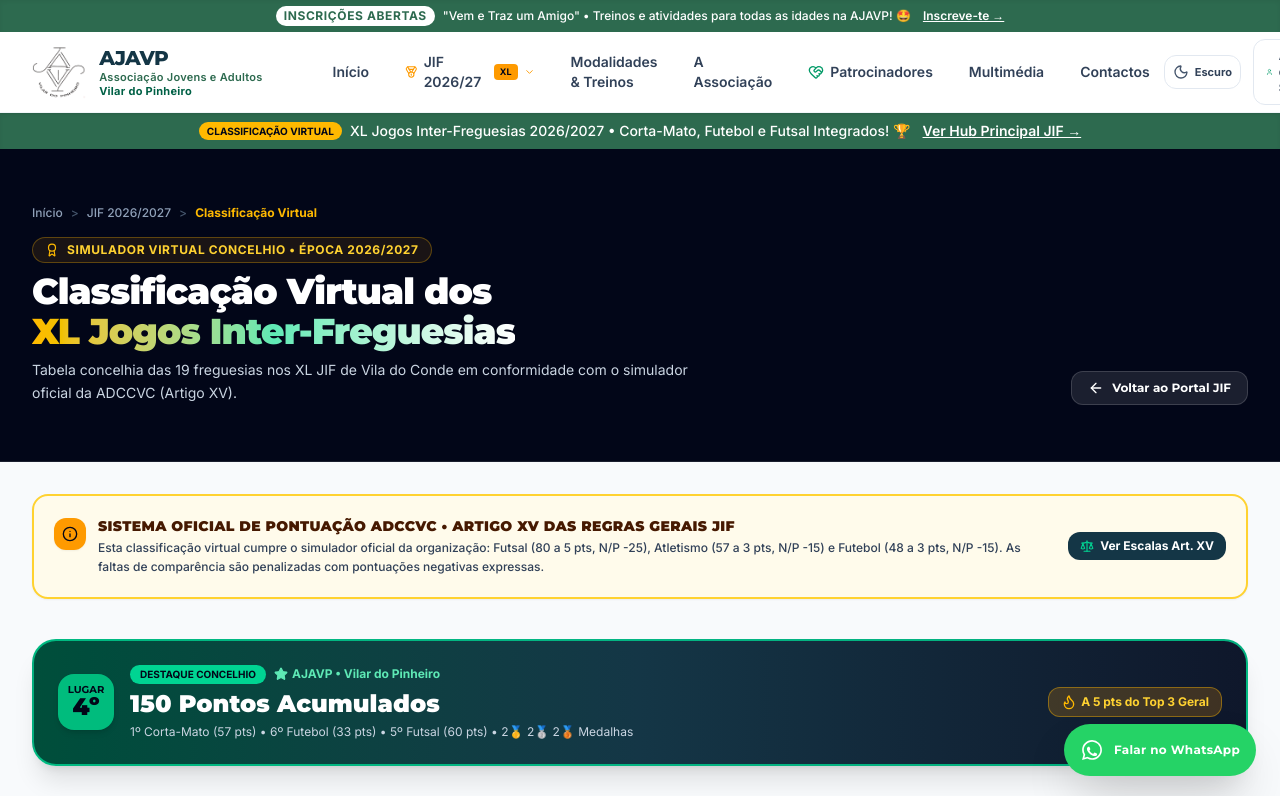
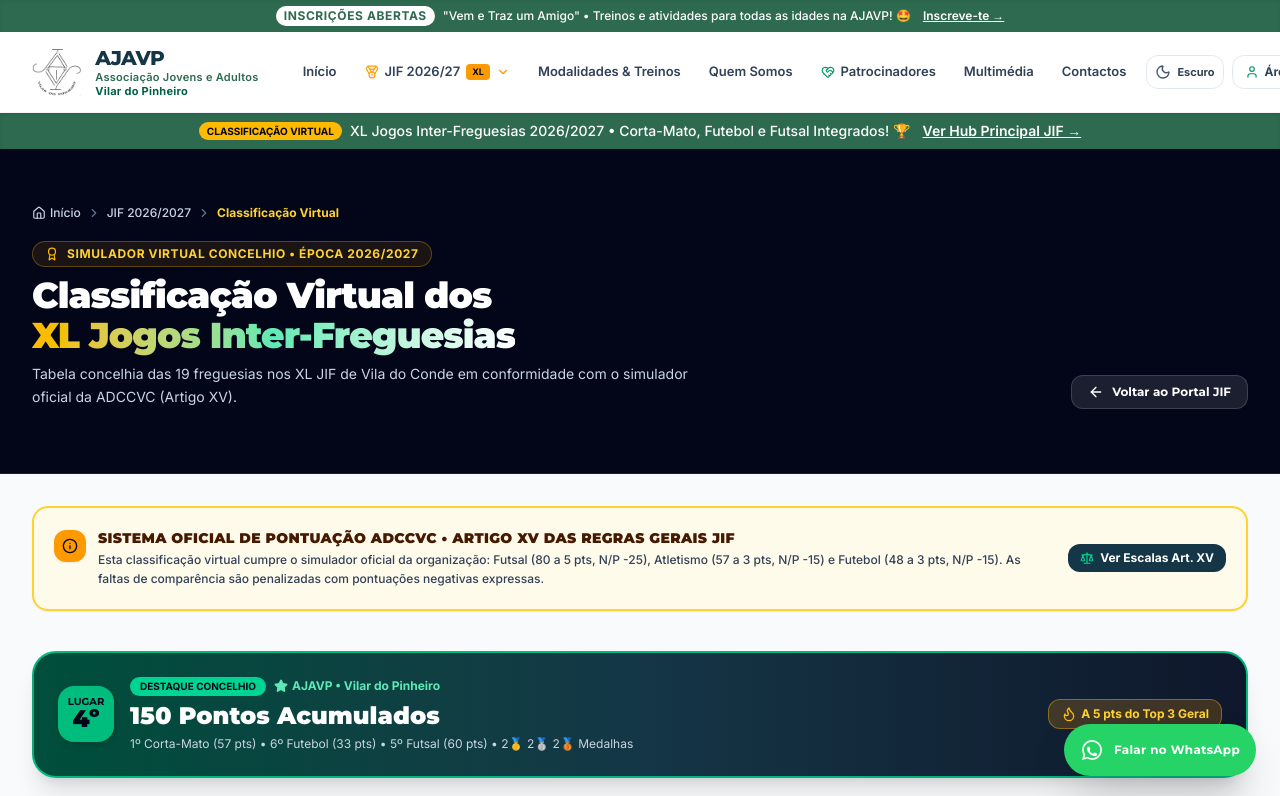
Before and after one commit to SirRugLessOnAverage/ajavp-site, a Next.js app: page /jif/classificacao in a window 1280 px wide. Shown: the top 796 px of the page. Built offline with nearby package versions, Linux system fonts and the light colour scheme.

Commit message:
style(nav): rename 'A Associação' to 'Quem Somos' and standardize Breadcrumbs alignment across all pages

```diff
--- a/app/acessibilidade/page.tsx
+++ b/app/acessibilidade/page.tsx
@@ -79,11 +79,11 @@
     <div className="bg-slate-50 dark:bg-slate-950 text-slate-900 dark:text-white transition-colors">
       <div id="conteudo-principal">
         {/* HERO BANNER */}
-        <section className="relative pt-12 pb-16 lg:pt-16 lg:pb-20 overflow-hidden bg-linear-to-b from-emerald-50/80 via-white to-slate-50 dark:from-ajavp-green-dark/45 dark:via-slate-950 dark:to-slate-950 border-b border-slate-200 dark:border-white/10">
-          <div className="max-w-5xl mx-auto px-4 sm:px-6 lg:px-8 relative z-10">
+        <section className="relative pt-12 pb-16 lg:pt-14 lg:pb-20 overflow-hidden bg-linear-to-b from-emerald-50/80 via-white to-slate-50 dark:from-ajavp-green-dark/45 dark:via-slate-950 dark:to-slate-950 border-b border-slate-200 dark:border-white/10">
+          <div className="max-w-7xl mx-auto px-4 sm:px-6 lg:px-8 relative z-10">
             <Breadcrumbs
               items={[{ label: "Acessibilidade & Usabilidade" }]}
-              className="mb-6"
+              className="mb-5"
             />
             <div className="inline-flex items-center gap-2 px-4 py-1.5 rounded-full bg-brand-green/10 dark:bg-ajavp-green/20 border border-brand-green/30 dark:border-ajavp-green-light/30 text-brand-green dark:text-ajavp-green-light text-xs font-bold uppercase tracking-widest mb-6">
               <span aria-hidden="true">♿</span>
--- a/app/associacao/page.tsx
+++ b/app/associacao/page.tsx
@@ -199,19 +199,19 @@
   return (
     <>
       {/* Hero Header */}
-      <section className="relative py-16 sm:py-20 overflow-hidden bg-slate-50 dark:bg-slate-950 text-slate-900 dark:text-white border-b border-slate-200 dark:border-white/10">
+      <section className="relative pt-12 pb-16 lg:pt-14 lg:pb-20 overflow-hidden bg-slate-50 dark:bg-slate-950 text-slate-900 dark:text-white border-b border-slate-200 dark:border-white/10">
         <div className="max-w-7xl mx-auto px-4 sm:px-6 lg:px-8 relative z-10">
-          <div className="max-w-3xl space-y-4">
-            <Breadcrumbs
-              variant="adaptive"
-              items={[{ label: "A Associação" }]}
-              className="mb-2"
-            />
-            <div className="inline-flex items-center gap-2 px-3.5 py-1.5 rounded-full bg-emerald-50 dark:bg-emerald-500/20 text-emerald-800 dark:text-emerald-300 text-xs font-bold uppercase tracking-wider border border-emerald-200/80 dark:border-emerald-500/30">
+          <Breadcrumbs
+            variant="adaptive"
+            items={[{ label: "Quem Somos" }]}
+            className="mb-5"
+          />
+          <div className="max-w-3xl">
+            <div className="inline-flex items-center gap-2 px-3.5 py-1.5 rounded-full bg-emerald-50 dark:bg-emerald-500/20 text-emerald-800 dark:text-emerald-300 text-xs font-bold uppercase tracking-wider border border-emerald-200/80 dark:border-emerald-500/30 mb-6">
               <Shield className="w-4 h-4 text-emerald-600 dark:text-emerald-400" />
               <span>Identidade, Valores &amp; Instalações</span>
             </div>
-            <h1 className="font-heading font-black text-3xl sm:text-5xl text-brand-navy dark:text-white tracking-tight leading-tight">
+            <h1 className="font-heading font-black text-3xl sm:text-5xl text-brand-navy dark:text-white tracking-tight leading-tight mb-6">
               Quem Somos &bull; AJAVP
             </h1>
             <p className="text-slate-600 dark:text-slate-300 text-sm sm:text-base leading-relaxed font-medium">
--- a/app/contactos/page.tsx
+++ b/app/contactos/page.tsx
@@ -14,13 +14,13 @@
     <div className="bg-slate-50 dark:bg-slate-950 text-slate-900 dark:text-white transition-colors">
       <div>
         {/* HERO COM FOTOGRAFIA DE UNIÃO DA EQUIPA */}
-        <section className="relative pt-12 pb-20 lg:pt-16 lg:pb-24 overflow-hidden bg-linear-to-b from-emerald-50/70 via-white to-slate-50 dark:from-ajavp-green-dark/45 dark:via-slate-950 dark:to-slate-950 border-b border-slate-200 dark:border-white/10 transition-colors">
+        <section className="relative pt-12 pb-20 lg:pt-14 lg:pb-24 overflow-hidden bg-linear-to-b from-emerald-50/70 via-white to-slate-50 dark:from-ajavp-green-dark/45 dark:via-slate-950 dark:to-slate-950 border-b border-slate-200 dark:border-white/10 transition-colors">
           <div className="max-w-7xl mx-auto px-4 sm:px-6 lg:px-8 relative z-10">
             <Breadcrumbs
               items={[{ label: "Contactos & Inscrições" }]}
-              className="mb-6"
+              className="mb-5"
             />
-            <div className="grid grid-cols-1 lg:grid-cols-12 gap-12 items-center">
+            <div className="grid grid-cols-1 lg:grid-cols-12 gap-12 items-start">
               <div className="lg:col-span-7">
                 <div className="inline-flex items-center gap-2 px-4 py-1.5 rounded-full bg-emerald-100 dark:bg-emerald-500/20 border border-emerald-300 dark:border-emerald-400/30 text-emerald-900 dark:text-emerald-300 text-xs font-bold uppercase tracking-widest mb-6">
                   <span>📞</span> Estamos Aqui para a Comunidade
--- a/app/jif/classificacao/page.tsx
+++ b/app/jif/classificacao/page.tsx
@@ -1,6 +1,7 @@
 import { Metadata } from 'next';
 import Link from 'next/link';
 import { Award, Trophy, ChevronRight, Scale, AlertTriangle, ArrowLeft, Info, HelpCircle } from 'lucide-react';
+import { Breadcrumbs } from '@/components/layout/Breadcrumbs';
 import JifPodioRanking from '@/components/jif/JifPodioRanking';
 import JifRankingTable from '@/components/jif/JifRankingTable';
 import { JIF_CLASSIFICACAO, JIF_PONTUACAO_RULES } from '@/data/jif/classificacao';
@@ -46,20 +47,17 @@
       </div>
 
       {/* Hero Header */}
-      <section className="relative bg-slate-950 text-white py-10 lg:py-14 overflow-hidden hero-pattern border-b border-white/10">
-        <div className="max-w-7xl mx-auto px-4 sm:px-6 lg:px-8 relative z-10 space-y-4">
+      <section className="relative bg-slate-950 text-white pt-12 pb-14 lg:pt-14 lg:pb-16 overflow-hidden hero-pattern border-b border-white/10">
+        <div className="max-w-7xl mx-auto px-4 sm:px-6 lg:px-8 relative z-10">
           {/* Breadcrumb */}
-          <nav className="flex items-center gap-2 text-xs text-slate-400 font-medium" aria-label="Caminho de navegação">
-            <Link href="/" className="hover:text-white transition-colors">
-              Início
-            </Link>
-            <span className="text-slate-600">&gt;</span>
-            <Link href="/jif" className="hover:text-white transition-colors">
-              JIF 2026/2027
-            </Link>
-            <span className="text-slate-600">&gt;</span>
-            <span className="text-amber-400 font-bold">Classificação Virtual</span>
-          </nav>
+          <Breadcrumbs
+            variant="dark"
+            items={[
+              { label: "JIF 2026/2027", href: "/jif" },
+              { label: "Classificação Virtual" },
+            ]}
+            className="mb-5"
+          />
 
           <div className="flex flex-col md:flex-row md:items-end justify-between gap-4">
             <div className="space-y-2">
--- a/app/jif/page.tsx
+++ b/app/jif/page.tsx
@@ -1,6 +1,7 @@
 import { Metadata } from 'next';
 import Link from 'next/link';
 import { Medal, Calendar, MapPin, Users, Award, ChevronRight, UserPlus, Flame } from 'lucide-react';
+import { Breadcrumbs } from '@/components/layout/Breadcrumbs';
 import JifHubTabs from '@/components/jif/JifHubTabs';
 
 export const metadata: Metadata = {
@@ -48,18 +49,16 @@
       </div>
 
       {/* Hero Section */}
-      <section className="relative bg-slate-950 text-white py-12 lg:py-16 overflow-hidden hero-pattern border-b border-white/10">
-        <div className="max-w-7xl mx-auto px-4 sm:px-6 lg:px-8 relative z-10 space-y-6">
+      <section className="relative bg-slate-950 text-white pt-12 pb-16 lg:pt-14 lg:pb-20 overflow-hidden hero-pattern border-b border-white/10">
+        <div className="max-w-7xl mx-auto px-4 sm:px-6 lg:px-8 relative z-10">
           {/* Breadcrumb */}
-          <nav className="flex items-center gap-2 text-xs text-slate-400 font-medium" aria-label="Caminho de navegação">
-            <Link href="/" className="hover:text-white transition-colors">
-              Início
-            </Link>
-            <span className="text-slate-600">&gt;</span>
-            <span className="text-amber-400 font-bold">JIF 2026/2027</span>
-          </nav>
+          <Breadcrumbs
+            variant="dark"
+            items={[{ label: "JIF 2026/2027" }]}
+            className="mb-5"
+          />
 
-          <div className="grid grid-cols-1 lg:grid-cols-12 gap-8 items-center">
+          <div className="grid grid-cols-1 lg:grid-cols-12 gap-8 items-start">
             <div className="lg:col-span-8 space-y-4">
               <div className="inline-flex items-center gap-2 px-3.5 py-1.5 rounded-full bg-amber-500/10 border border-amber-400/30 text-amber-300 text-xs font-bold uppercase tracking-wider">
                 <Medal className="w-4 h-4 text-amber-400" />
--- a/app/modalidades/page.tsx
+++ b/app/modalidades/page.tsx
@@ -27,14 +27,14 @@
     <div className="bg-slate-50 dark:bg-slate-950 text-slate-900 dark:text-white transition-colors">
       <div>
         {/* HERO COM MURAL POLAROID BENTO GRID DOS ATLETAS */}
-        <section className="relative pt-12 pb-20 lg:pt-16 lg:pb-24 overflow-hidden bg-linear-to-b from-emerald-50/70 via-white to-slate-50 dark:from-ajavp-green-dark/40 dark:via-slate-950 dark:to-slate-950 border-b border-slate-200 dark:border-white/10 transition-colors">
+        <section className="relative pt-12 pb-20 lg:pt-14 lg:pb-24 overflow-hidden bg-linear-to-b from-emerald-50/70 via-white to-slate-50 dark:from-ajavp-green-dark/40 dark:via-slate-950 dark:to-slate-950 border-b border-slate-200 dark:border-white/10 transition-colors">
           <div className="absolute inset-0 bg-[radial-gradient(ellipse_at_top_right,var(--tw-gradient-stops))] from-emerald-500/10 dark:from-ajavp-green/20 via-transparent to-transparent pointer-events-none" />
           <div className="max-w-7xl mx-auto px-4 sm:px-6 lg:px-8 relative z-10">
             <Breadcrumbs
               items={[{ label: "Modalidades & Treinos" }]}
-              className="mb-6"
+              className="mb-5"
             />
-            <div className="grid grid-cols-1 lg:grid-cols-12 gap-12 items-center">
+            <div className="grid grid-cols-1 lg:grid-cols-12 gap-12 items-start">
               {/* Coluna Esquerda: Texto e CTAs */}
               <div className="lg:col-span-6">
                 <div className="inline-flex items-center gap-2 px-4 py-1.5 rounded-full bg-emerald-100 dark:bg-emerald-500/20 border border-emerald-300 dark:border-emerald-400/30 text-emerald-900 dark:text-emerald-300 text-xs font-bold uppercase tracking-widest mb-6">
--- a/app/multimedia/page.tsx
+++ b/app/multimedia/page.tsx
@@ -15,13 +15,13 @@
     <div className="bg-slate-50 dark:bg-slate-950 text-slate-900 dark:text-white transition-colors">
       <div>
         {/* HERO DA PÁGINA MULTIMÉDIA */}
-        <section className="relative pt-12 pb-16 lg:pt-16 lg:pb-20 overflow-hidden bg-linear-to-b from-emerald-50/70 via-white to-slate-50 dark:from-ajavp-green-dark/45 dark:via-slate-950 dark:to-slate-950 border-b border-slate-200 dark:border-white/10 transition-colors">
+        <section className="relative pt-12 pb-16 lg:pt-14 lg:pb-20 overflow-hidden bg-linear-to-b from-emerald-50/70 via-white to-slate-50 dark:from-ajavp-green-dark/45 dark:via-slate-950 dark:to-slate-950 border-b border-slate-200 dark:border-white/10 transition-colors">
           <div className="max-w-7xl mx-auto px-4 sm:px-6 lg:px-8 relative z-10">
             <Breadcrumbs
               items={[{ label: "Galeria & Multimédia" }]}
-              className="mb-6"
+              className="mb-5"
             />
-            <div className="grid grid-cols-1 lg:grid-cols-12 gap-10 items-center">
+            <div className="grid grid-cols-1 lg:grid-cols-12 gap-10 items-start">
               <div className="lg:col-span-7">
                 <div className="inline-flex items-center gap-2 px-4 py-1.5 rounded-full bg-emerald-100 dark:bg-emerald-500/20 border border-emerald-300 dark:border-emerald-400/30 text-emerald-900 dark:text-emerald-300 text-xs font-bold uppercase tracking-widest mb-6">
                   <span>📸</span> Memória Viva da Mancha Verde
--- a/app/patrocinadores/page.tsx
+++ b/app/patrocinadores/page.tsx
@@ -70,13 +70,13 @@
     <div className="bg-slate-50 dark:bg-slate-950 text-slate-900 dark:text-white transition-colors">
       <div>
         {/* HERO COM FOTOGRAFIA REAL DOS ESCALÕES E OS PATROCINADORES */}
-        <section className="relative pt-12 pb-20 lg:pt-16 lg:pb-24 overflow-hidden bg-linear-to-b from-emerald-50/70 via-white to-slate-50 dark:from-ajavp-green-dark/45 dark:via-slate-950 dark:to-slate-950 border-b border-slate-200 dark:border-white/10 transition-colors">
+        <section className="relative pt-12 pb-20 lg:pt-14 lg:pb-24 overflow-hidden bg-linear-to-b from-emerald-50/70 via-white to-slate-50 dark:from-ajavp-green-dark/45 dark:via-slate-950 dark:to-slate-950 border-b border-slate-200 dark:border-white/10 transition-colors">
           <div className="max-w-7xl mx-auto px-4 sm:px-6 lg:px-8 relative z-10">
             <Breadcrumbs
               items={[{ label: "Patrocinadores & Apoios" }]}
-              className="mb-6"
+              className="mb-5"
             />
-            <div className="grid grid-cols-1 lg:grid-cols-12 gap-12 items-center">
+            <div className="grid grid-cols-1 lg:grid-cols-12 gap-12 items-start">
               <div className="lg:col-span-7">
                 <div className="inline-flex items-center gap-2 px-4 py-1.5 rounded-full bg-amber-100 dark:bg-amber-500/20 border border-amber-300 dark:border-amber-400/40 text-amber-900 dark:text-amber-300 text-xs font-bold uppercase tracking-widest mb-6">
                   <span>🤝</span> Rede de Parceiros & Mecenas 2026/2027
--- a/components/layout/Header.tsx
+++ b/components/layout/Header.tsx
@@ -35,9 +35,9 @@
       href === "/" ? pathname === "/" : pathname?.startsWith(href);
     return `${
       isActive
-        ? "text-brand-green bg-emerald-50/80 dark:bg-emerald-500/10 font-bold border border-emerald-200/60 dark:border-emerald-500/20"
+        ? "text-brand-green dark:text-emerald-300 bg-emerald-50/80 dark:bg-emerald-500/10 font-bold border border-emerald-200/60 dark:border-emerald-500/20"
         : "text-slate-700 dark:text-slate-200 hover:text-brand-green dark:hover:text-emerald-400 font-semibold hover:bg-slate-50 dark:hover:bg-white/5"
-    } text-xs xl:text-sm px-2.5 xl:px-3.5 py-2 rounded-xl transition-colors ${extra}`;
+    } text-xs xl:text-[13px] px-2.5 xl:px-3 py-2 rounded-xl transition-colors whitespace-nowrap shrink-0 ${extra}`;
   };
 
   useEffect(() => {
@@ -91,29 +91,29 @@
         className="sticky top-0 z-50 bg-white/95 dark:bg-slate-900/95 backdrop-blur-md border-b border-slate-100 dark:border-white/10 shadow-xs transition-colors duration-200"
         role="banner"
       >
-        <div className="max-w-7xl mx-auto px-4 sm:px-6 lg:px-8 h-20 flex items-center justify-between">
+        <div className="max-w-7xl mx-auto px-4 sm:px-6 lg:px-8 h-20 flex items-center justify-between gap-2">
           {/* Logo & Brand */}
           <Link
             href="/"
-            className="flex items-center gap-3 group shrink-0 mr-4 lg:mr-10 xl:mr-14"
+            className="flex items-center gap-2.5 sm:gap-3 group shrink-0 mr-2 lg:mr-4 xl:mr-6"
           >
             {/* eslint-disable-next-line @next/next/no-img-element */}
             <img
               src="/assets/images/logo.webp"
               alt="Logótipo AJAVP"
-              className="h-12 sm:h-14 w-auto object-contain transition-transform group-hover:scale-105 dark:hidden"
+              className="h-11 sm:h-13 w-auto object-contain transition-transform group-hover:scale-105 dark:hidden"
             />
             {/* eslint-disable-next-line @next/next/no-img-element */}
             <img
               src="/assets/images/logo_white.webp"
               alt="Logótipo AJAVP"
-              className="h-12 sm:h-14 w-auto object-contain transition-transform group-hover:scale-105 hidden dark:block"
+              className="h-11 sm:h-13 w-auto object-contain transition-transform group-hover:scale-105 hidden dark:block"
             />
-            <div className="flex flex-col justify-center">
+            <div className="flex flex-col justify-center whitespace-nowrap">
               <span className="font-heading font-extrabold text-brand-navy dark:text-white text-lg sm:text-xl tracking-tight leading-tight">
                 AJAVP
               </span>
-              <span className="text-[11px] leading-tight text-brand-green dark:text-emerald-400 font-semibold tracking-wide hidden sm:block">
+              <span className="text-[10px] xl:text-[11px] leading-tight text-brand-green dark:text-emerald-400 font-semibold tracking-wide hidden sm:block">
                 <span className="block">Associação Jovens e Adultos</span>
                 <span className="block text-emerald-800 dark:text-emerald-300 font-bold">
                   Vilar do Pinheiro
@@ -124,7 +124,7 @@
 
           {/* Desktop Navigation */}
           <nav
-            className="hidden lg:flex items-center gap-1 xl:gap-2"
+            className="hidden lg:flex items-center gap-0.5 xl:gap-1"
             aria-label="Navegação Principal"
           >
             <Link href="/" className={navLinkClass("/")}>
@@ -132,17 +132,17 @@
             </Link>
 
             {/* Dropdown JIF 2026/2027 */}
-            <div className="relative group">
+            <div className="relative group shrink-0">
               <Link
                 href="/jif"
-                className="text-slate-700 dark:text-slate-200 hover:text-amber-600 dark:hover:text-amber-400 font-semibold text-xs xl:text-sm px-2.5 xl:px-3.5 py-2 rounded-xl hover:bg-amber-50/60 dark:hover:bg-amber-500/10 transition-colors flex items-center gap-1.5"
+                className="text-slate-700 dark:text-slate-200 hover:text-amber-600 dark:hover:text-amber-400 font-semibold text-xs xl:text-[13px] px-2.5 xl:px-3 py-2 rounded-xl hover:bg-amber-50/60 dark:hover:bg-amber-500/10 transition-colors flex items-center gap-1.5 whitespace-nowrap"
               >
-                <Medal className="w-4 h-4 text-amber-500" />
+                <Medal className="w-3.5 h-3.5 text-amber-500 shrink-0" />
                 <span>JIF 2026/27</span>
                 <span className="text-[9px] font-extrabold uppercase px-1.5 py-0.5 rounded bg-amber-500 text-slate-950">
                   XL
                 </span>
-                <ChevronDown className="w-3.5 h-3.5 text-amber-500 group-hover:rotate-180 transition-transform duration-200" />
+                <ChevronDown className="w-3.5 h-3.5 text-amber-500 group-hover:rotate-180 transition-transform duration-200 shrink-0" />
               </Link>
 
               {/* Floating Dropdown */}
@@ -275,13 +275,13 @@
               Modalidades &amp; Treinos
             </Link>
             <Link href="/associacao" className={navLinkClass("/associacao")}>
-              A Associação
+              Quem Somos
             </Link>
             <Link
               href="/patrocinadores"
               className={navLinkClass("/patrocinadores", "flex items-center gap-1.5")}
             >
-              <HeartHandshake className="w-4 h-4 text-emerald-600" />
+              <HeartHandshake className="w-3.5 h-3.5 text-emerald-600 dark:text-emerald-400 shrink-0" />
               <span>Patrocinadores</span>
             </Link>
             <Link href="/multimedia" className={navLinkClass("/multimedia")}>
@@ -293,24 +293,24 @@
           </nav>
 
           {/* Action Buttons & Theme Toggle */}
-          <div className="hidden lg:flex items-center gap-3">
+          <div className="hidden lg:flex items-center gap-2 shrink-0">
             {/* Theme Toggle Button */}
             <button
               onClick={toggleTheme}
-              className="p-2 rounded-xl border border-slate-200 dark:border-white/10 hover:bg-slate-100 dark:hover:bg-white/5 transition-colors cursor-pointer flex items-center gap-1.5"
+              className="p-2 rounded-xl border border-slate-200 dark:border-white/10 hover:bg-slate-100 dark:hover:bg-white/5 transition-colors cursor-pointer flex items-center gap-1.5 whitespace-nowrap shrink-0"
               title="Alternar Modo Claro / Escuro"
               aria-label="Alternar Modo Claro / Escuro"
             >
               {isDark ? (
                 <>
-                  <Sun className="w-4 h-4 text-amber-400" />
+                  <Sun className="w-4 h-4 text-amber-400 shrink-0" />
                   <span className="text-[11px] font-bold text-amber-300">
                     Claro
                   </span>
                 </>
               ) : (
                 <>
-                  <Moon className="w-4 h-4 text-slate-600" />
+                  <Moon className="w-4 h-4 text-slate-600 shrink-0" />
                   <span className="text-[11px] font-bold text-slate-700">
                     Escuro
                   </span>
@@ -323,10 +323,10 @@
               href="https://gestao.ajavp.pt/socio"
               target="_blank"
               rel="noopener noreferrer"
-              className="hidden xl:inline-flex items-center gap-1.5 text-xs font-bold text-slate-700 dark:text-slate-200 hover:text-emerald-600 dark:hover:text-emerald-400 py-2 px-3 rounded-xl border border-slate-200 dark:border-white/10 hover:border-emerald-300 dark:hover:border-emerald-500/30 transition-colors"
+              className="hidden xl:inline-flex items-center gap-1.5 text-xs font-bold text-slate-700 dark:text-slate-200 hover:text-emerald-600 dark:hover:text-emerald-400 py-2 px-3 rounded-xl border border-slate-200 dark:border-white/10 hover:border-emerald-300 dark:hover:border-emerald-500/30 transition-colors whitespace-nowrap shrink-0"
               title="Aceder ao Portal do Associado da AJAVP"
             >
-              <User className="w-3.5 h-3.5 text-emerald-600 dark:text-emerald-400" />
+              <User className="w-3.5 h-3.5 text-emerald-600 dark:text-emerald-400 shrink-0" />
               <span>Área de Sócio</span>
             </a>
 
@@ -335,9 +335,9 @@
               href="https://forms.gle/YJdnZyUsMB8aBADj6"
               target="_blank"
               rel="noopener noreferrer"
-              className="inline-flex items-center gap-2 bg-brand-green hover:bg-brand-greenDark text-white px-3 py-2 text-xs xl:px-4 xl:py-2.5 xl:text-sm rounded-full font-heading font-semibold shadow-md hover:shadow-lg transition-all transform hover:-translate-y-0.5 whitespace-nowrap"
+              className="inline-flex items-center gap-1.5 bg-brand-green hover:bg-brand-greenDark text-white px-3 py-2 text-xs xl:px-3.5 xl:py-2 xl:text-[13px] rounded-full font-heading font-semibold shadow-md hover:shadow-lg transition-all transform hover:-translate-y-0.5 whitespace-nowrap shrink-0"
             >
-              <UserPlus className="w-4 h-4" />
+              <UserPlus className="w-3.5 h-3.5 shrink-0" />
               <span>Quero Fazer Parte!</span>
             </a>
           </div>
@@ -446,7 +446,7 @@
                 onClick={() => setMobileMenuOpen(false)}
                 className="flex items-center justify-between py-2 px-3 rounded-xl text-slate-700 dark:text-slate-300 hover:bg-slate-50 dark:hover:bg-white/5"
               >
-                <span>A Associação</span>
+                <span>Quem Somos</span>
                 <ChevronRight className="w-4 h-4 text-slate-400" />
               </Link>
               <Link
```
